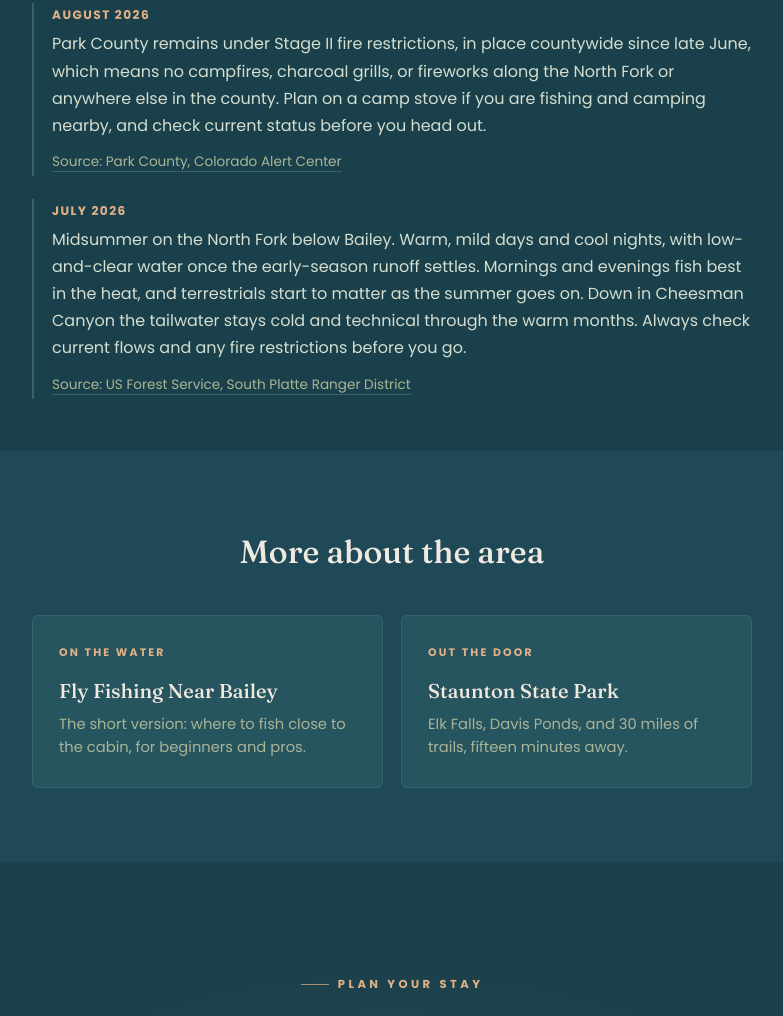
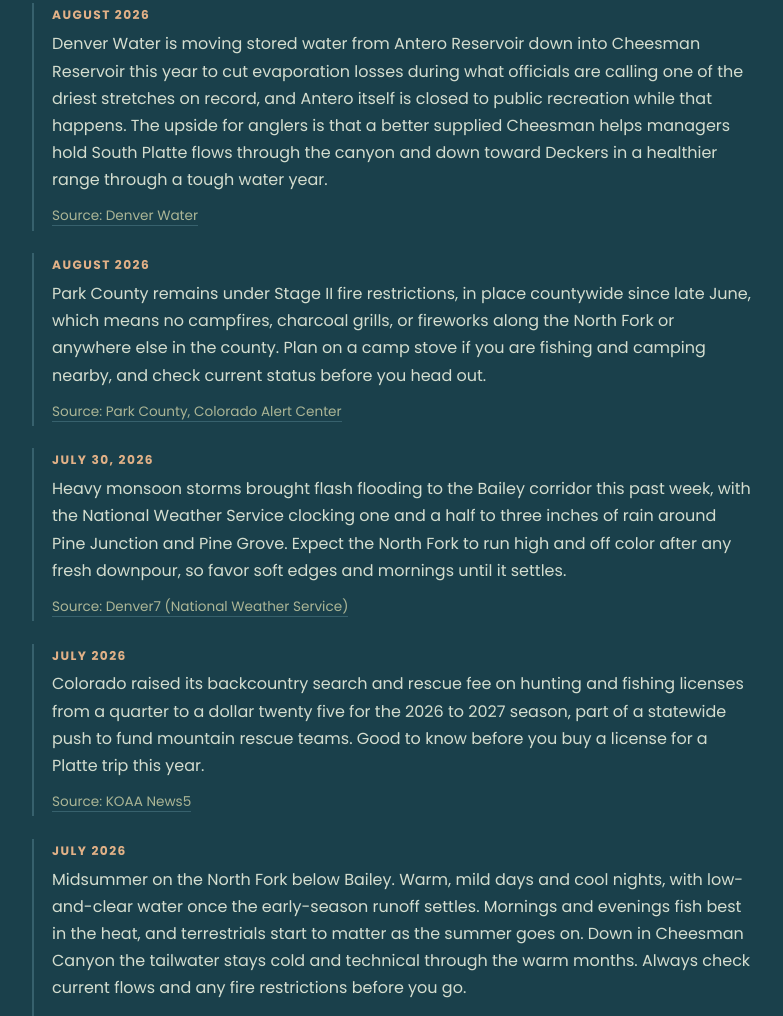
Before and after one commit to Goofns/the-north-pine-overlook, a plain HTML site: page south-platte-fly-fishing-trips.html in a window 1280 px wide. Shown: the part 4371-5387 px from the top of the page, without its empty margins (248-1031 px from the left). Drawn offline with Linux system fonts and the light colour scheme.

Commit message:
Restore river-lately entries dropped by earlier regression
Re-adds the Denver Water/Antero Reservoir note, the July 30 flash flooding note, and the backcountry rescue fee increase note, which were lost when an automated update reverted this section earlier. Keeps the current single Park County fire restriction entry.

```diff
--- a/south-platte-fly-fishing-trips.html
+++ b/south-platte-fly-fishing-trips.html
@@ -184,8 +184,23 @@ a:focus-visible,.btn:focus-visible,.pill:focus-visible{outline:2px solid var(--l
 </div>
 <div class="river-entry">
 <span class="rdate">August 2026</span>
+<p>Denver Water is moving stored water from Antero Reservoir down into Cheesman Reservoir this year to cut evaporation losses during what officials are calling one of the driest stretches on record, and Antero itself is closed to public recreation while that happens. The upside for anglers is that a better supplied Cheesman helps managers hold South Platte flows through the canyon and down toward Deckers in a healthier range through a tough water year.</p>
+<a class="src" href="https://www.denverwater.org/tap/antero-reservoir-will-close-recreation-2026-drought-response" target="_blank" rel="noopener">Source: Denver Water</a>
+</div>
+<div class="river-entry">
+<span class="rdate">August 2026</span>
 <p>Park County remains under Stage II fire restrictions, in place countywide since late June, which means no campfires, charcoal grills, or fireworks along the North Fork or anywhere else in the county. Plan on a camp stove if you are fishing and camping nearby, and check current status before you head out.</p>
 <a class="src" href="https://www.parkcountyco.gov/AlertCenter.aspx?CID=Fire-Ban-3" target="_blank" rel="noopener">Source: Park County, Colorado Alert Center</a>
+</div>
+<div class="river-entry">
+<span class="rdate">July 30, 2026</span>
+<p>Heavy monsoon storms brought flash flooding to the Bailey corridor this past week, with the National Weather Service clocking one and a half to three inches of rain around Pine Junction and Pine Grove. Expect the North Fork to run high and off color after any fresh downpour, so favor soft edges and mornings until it settles.</p>
+<a class="src" href="https://www.denver7.com/weather/weather-news/storms-rolling-across-colorado-spark-flash-flood-warning-possible-hazards-at-burn-scars-live-updates" target="_blank" rel="noopener">Source: Denver7 (National Weather Service)</a>
+</div>
+<div class="river-entry">
+<span class="rdate">July 2026</span>
+<p>Colorado raised its backcountry search and rescue fee on hunting and fishing licenses from a quarter to a dollar twenty five for the 2026 to 2027 season, part of a statewide push to fund mountain rescue teams. Good to know before you buy a license for a Platte trip this year.</p>
+<a class="src" href="https://www.koaa.com/news/environment/2026-2027-fishing-licenses-now-available-in-colorado-a-look-at-whats-new-this-season" target="_blank" rel="noopener">Source: KOAA News5</a>
 </div>
 <div class="river-entry">
 <span class="rdate">July 2026</span>
```
